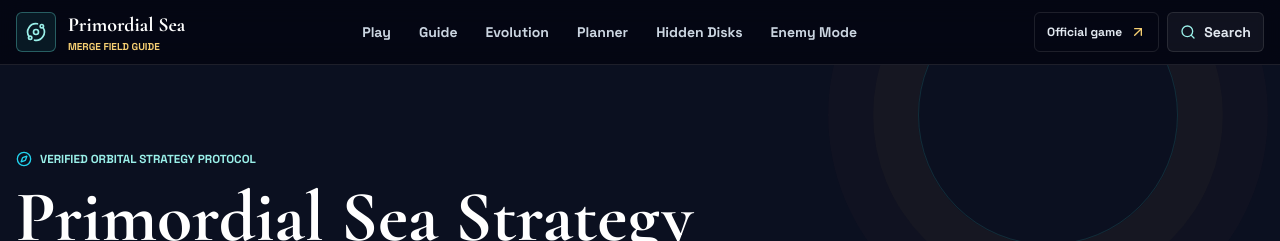
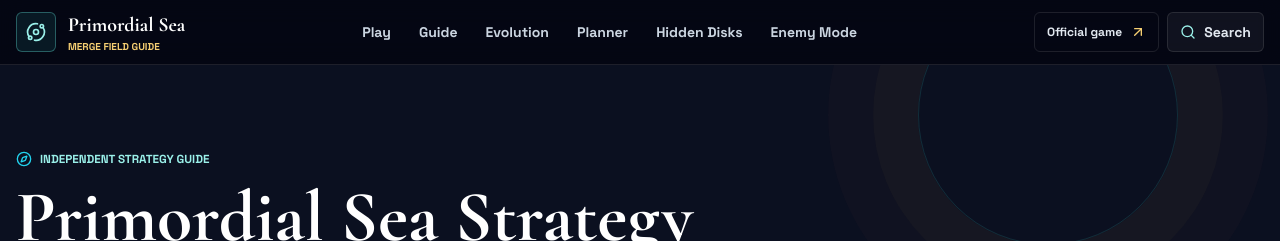
Before and after one commit to lianlele168/primordial-sea-wiki, a Next.js app: page /guides in a window 1280 px wide. Shown: the top 241 px of the page. Built offline with nearby package versions, Linux system fonts and the light colour scheme.

Commit message:
fix(eaeat): remove fabricated author personas and unverified 'verified' claims

```diff
--- a/src/app/guides/page.tsx
+++ b/src/app/guides/page.tsx
@@ -63,7 +63,7 @@
         <div className="page-shell relative z-10 space-y-4">
           <p className="eyebrow flex items-center gap-2">
             <Compass className="w-4 h-4 text-cyan-400" />
-            Verified Orbital Strategy Protocol
+            Independent strategy guide
           </p>
           <h1>Primordial Sea Strategy & Merge Masterclass</h1>
           <p className="max-w-2xl text-slate-300">
```
